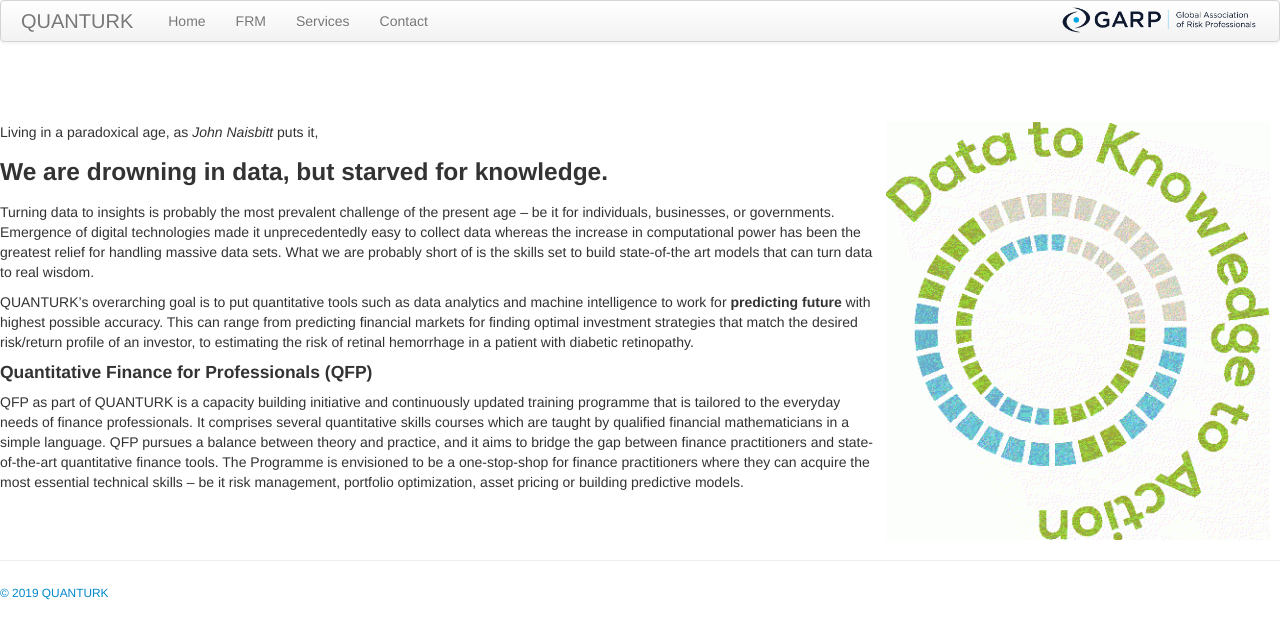
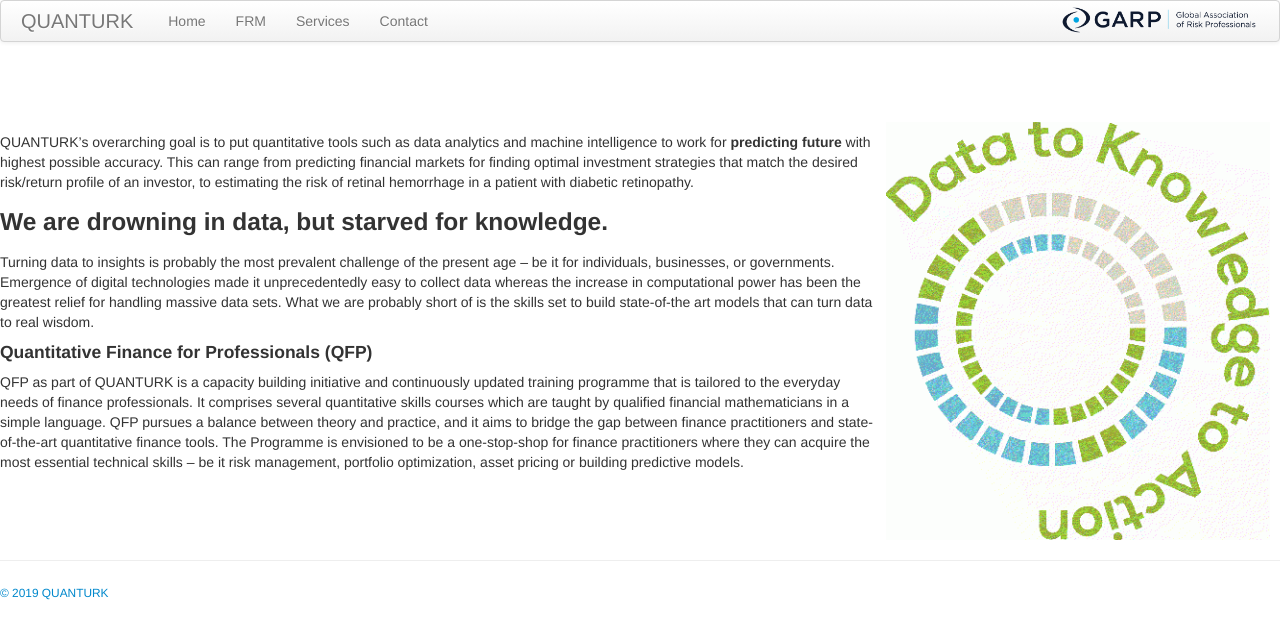
Before and after one commit to quanturk/quanturk.github.io, a Jekyll site: the page built from index.md, in a window 1280 px wide. Shown: the top 639 px of the page. Built offline with Jekyll 4.4.1, drawn with Linux system fonts in a browser that asks for light colours.

Commit message:
Update index.md

```diff
--- a/index.md
+++ b/index.md
@@ -5,13 +5,13 @@
 
 <br><br><br>
 <img src="figures/data2action.gif" width="30%" alt="Site logo" align = "right" style="margin:0px 10px">
-Living in a paradoxical age, as *John Naisbitt* puts it,
+
+QUANTURK's overarching goal is to put quantitative tools such as data analytics and machine intelligence to work for **predicting future** with highest possible accuracy. This can range from predicting financial markets for finding optimal investment strategies that match the desired risk/return profile of an investor, to estimating the risk of retinal hemorrhage in a patient with diabetic retinopathy.
+
 ### We are drowning in data, but starved for knowledge.
 
 Turning data to insights is probably the most prevalent challenge of the present age -- be it for individuals, businesses, or governments. Emergence of digital technologies made it unprecedentedly easy to collect data whereas the increase in computational power has been the greatest relief for handling massive data sets. What we are probably short of is the skills set to build state-of-the art models that can turn data to real wisdom.
 
-QUANTURK's overarching goal is to put quantitative tools such as data analytics and machine intelligence to work for **predicting future** with highest possible accuracy. This can range from predicting financial markets for finding optimal investment strategies that match the desired risk/return profile of an investor, to estimating the risk of retinal hemorrhage in a patient with diabetic retinopathy.
-
 #### Quantitative Finance for Professionals (QFP)
 
 QFP as part of QUANTURK is a capacity building initiative and continuously updated training programme that is tailored to the everyday needs of finance professionals. It comprises several quantitative skills courses which are taught by qualified financial mathematicians in a simple language. QFP pursues a balance between theory and practice, and it aims to bridge the gap between finance practitioners and state-of-the-art quantitative finance tools. The Programme is envisioned to be a one-stop-shop for finance practitioners where they can acquire the most essential technical skills -- be it risk management, portfolio optimization, asset pricing or building predictive models.
```
